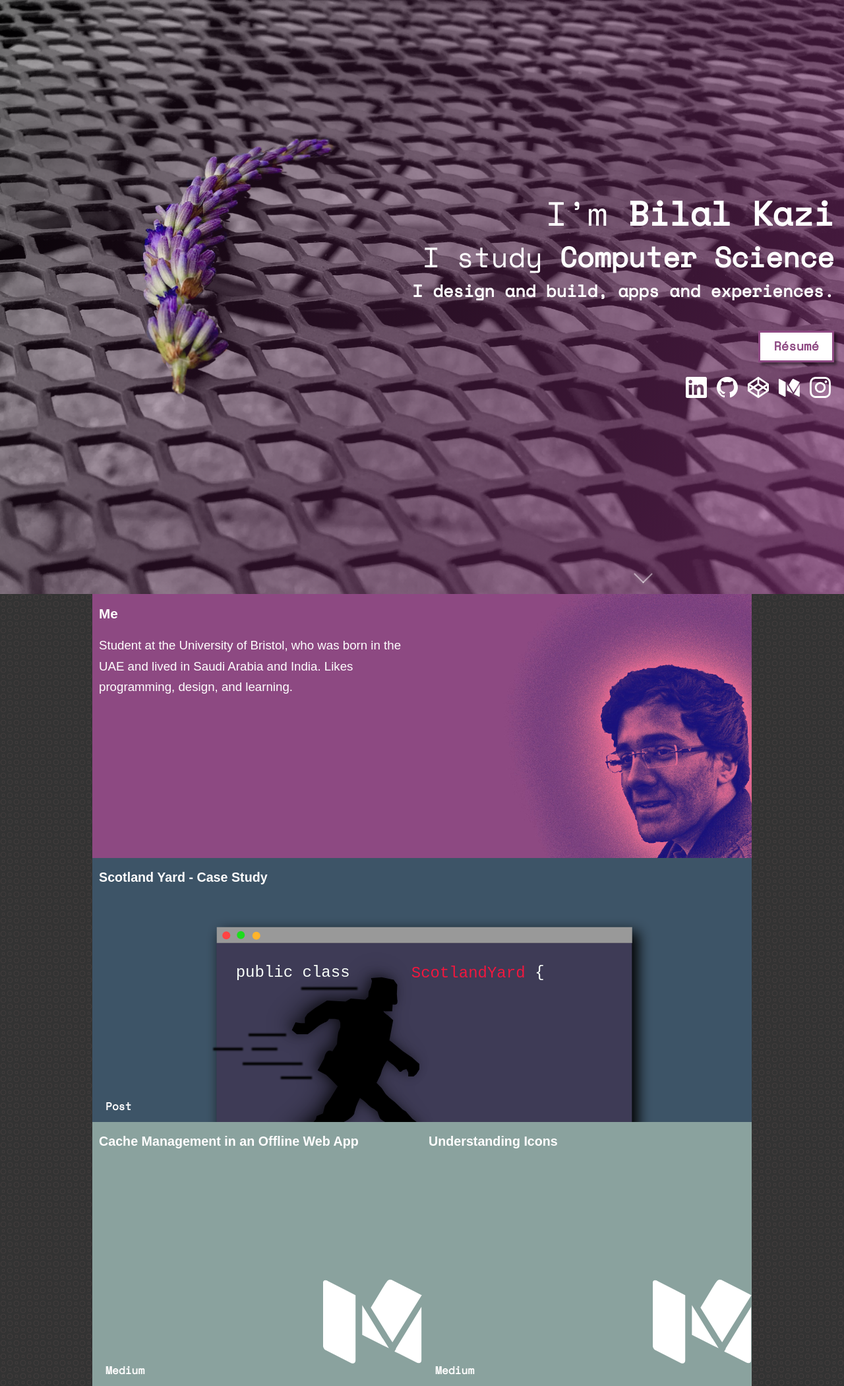
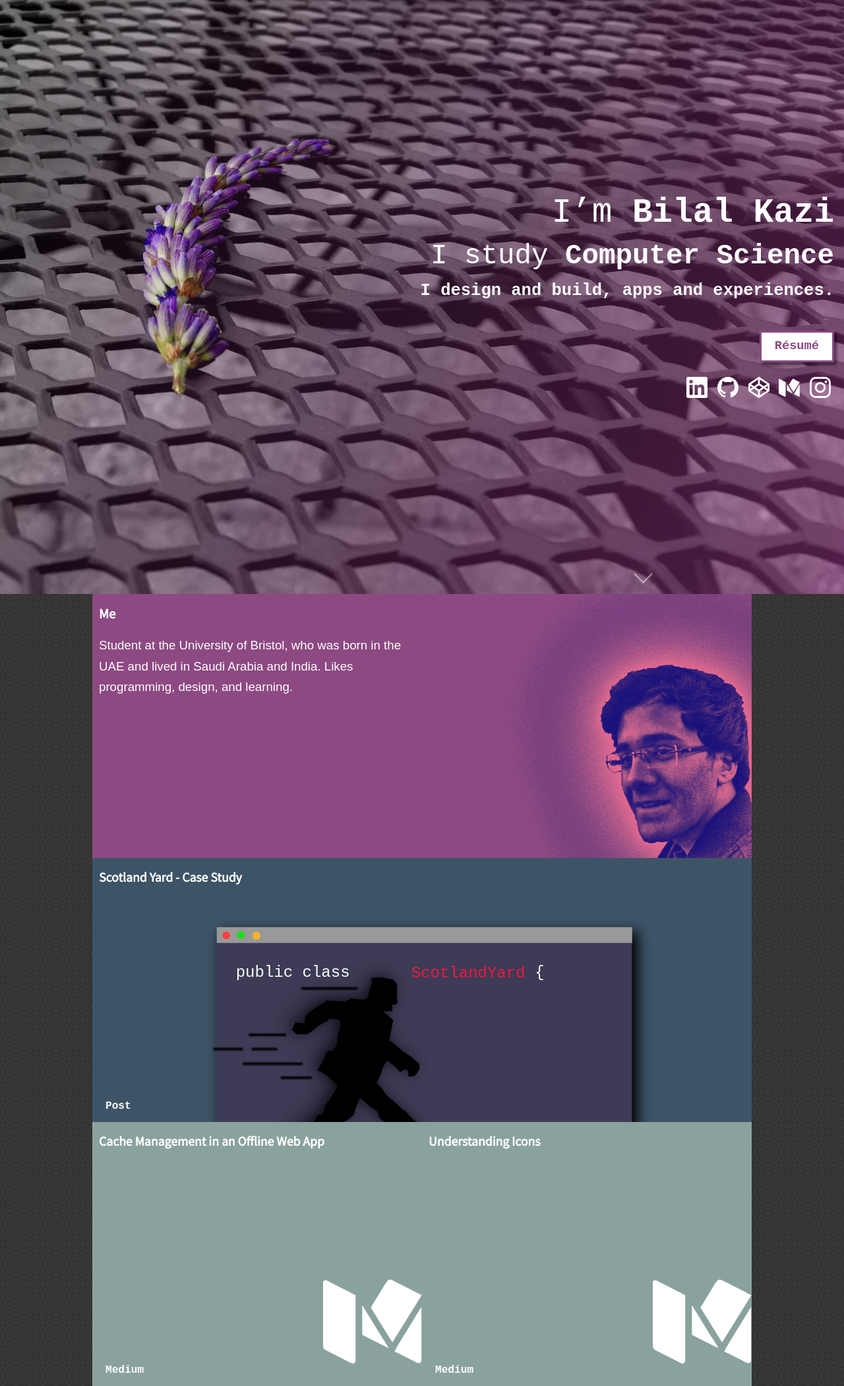
Before and after one commit to bkazi/bkazi.github.io, a Jekyll site: the page built from index.html, in a window 1280 px wide. Shown: the whole page at 66% size. Built offline with Jekyll 4.4.1, drawn with Linux system fonts in a browser that asks for light colours; some web fonts are replaced.

Commit message:
Change fonts

```diff
--- a/_sass/_fonts.scss
+++ b/_sass/_fonts.scss
@@ -1,8 +1,8 @@
-@import 'https://fonts.googleapis.com/css?family=Domine|Muli|Space+Mono';
+@import 'https://fonts.googleapis.com/css?family=Domine|Source+Sans+Pro|PT+Mono';
 
 $base-font: 'Domine', serif;
-$accent-font: 'Space Mono', monospace;
-$heading-font: 'Muli', sans-serif;
+$accent-font: 'PT Mono', monospace;
+$heading-font: 'Source Sans Pro', sans-serif;
 
 /*! Used Type Nugget v0.2.2 | typenugget.com (took some tweaking later)*/
 body {
```
